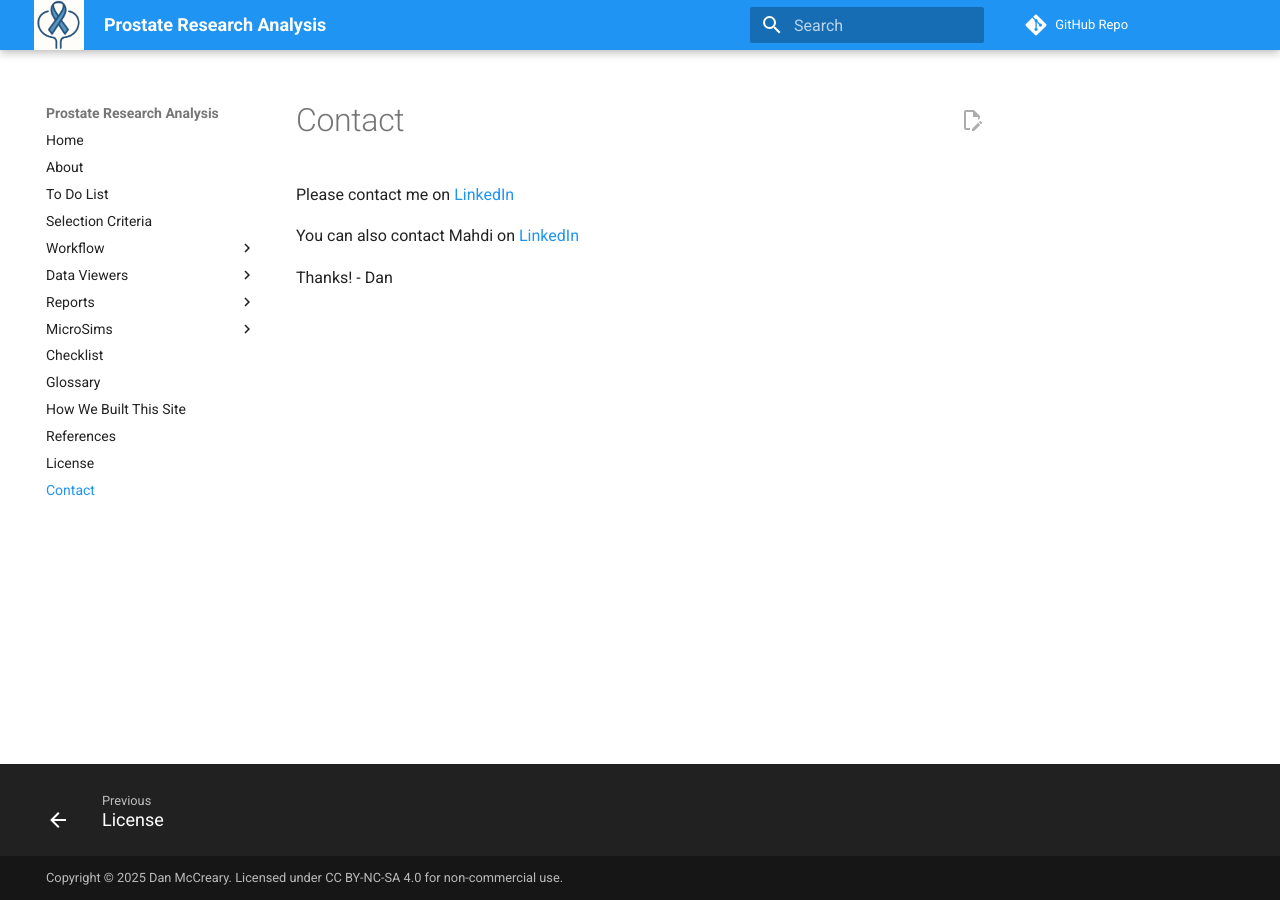
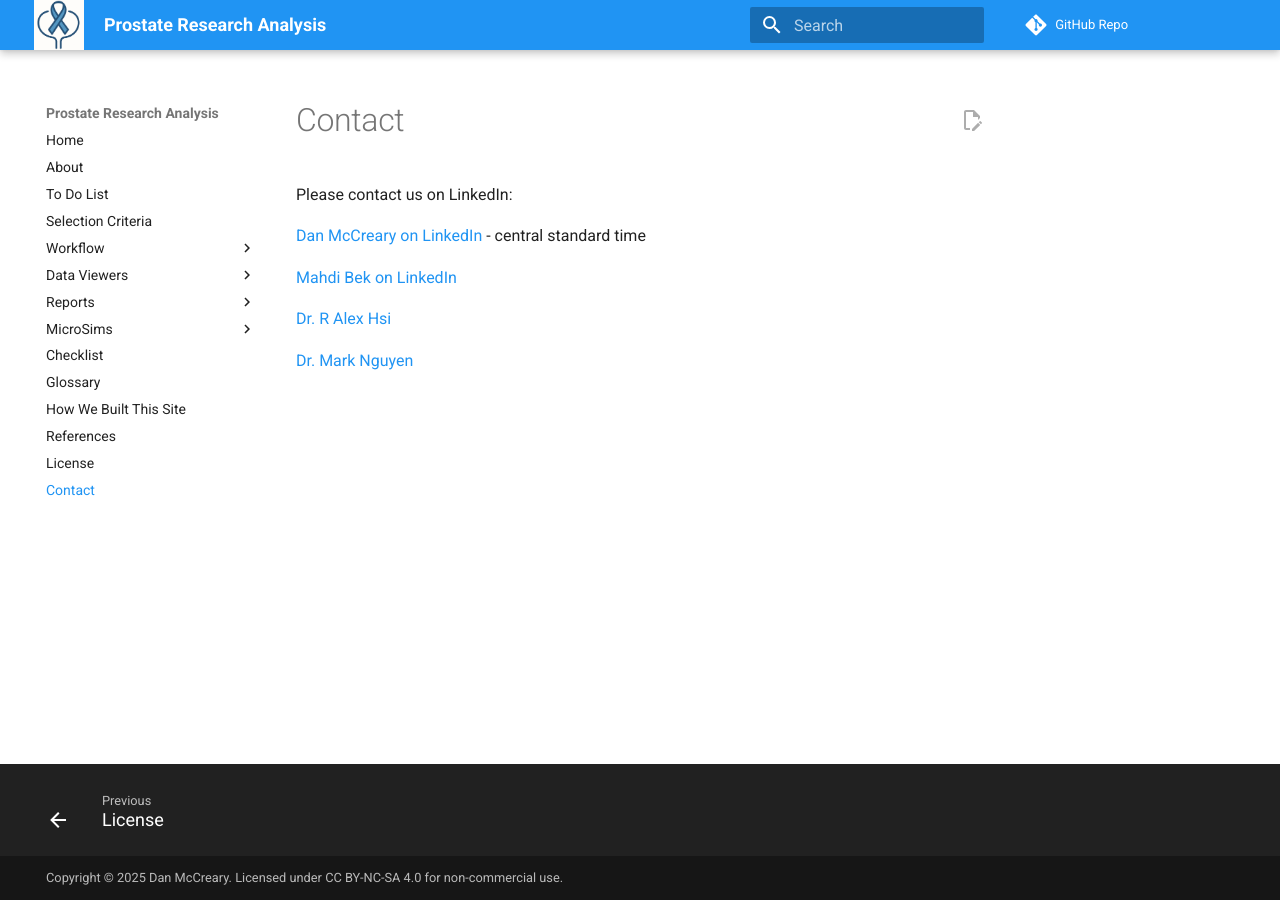
Before and after one commit to dmccreary/prostate-research-analysis, an MkDocs documentation site: the page built from docs/contact.md, in a window 1280 px wide. Built offline with MkDocs 1.6.1 and Material for MkDocs 9.7.7, drawn with Linux system fonts in a browser that asks for light colours; comment, search, counter and statistics services are not loaded.

Commit message:
updated contacts

```diff
--- a/docs/contact.md
+++ b/docs/contact.md
@@ -1,7 +1,12 @@
 # Contact
 
-Please contact me on [LinkedIn](https://www.linkedin.com/in/danmccreary/)
+Please contact us on  LinkedIn:
 
-You can also contact Mahdi on [LinkedIn](https://www.linkedin.com/in/mahdi-bek-khoshnevis-5a9797295/)
 
-Thanks! - Dan
+[Dan McCreary on LinkedIn](https://www.linkedin.com/in/danmccreary/) - central standard time
+
+[Mahdi Bek on LinkedIn](https://www.linkedin.com/in/mahdi-bek-khoshnevis-5a9797295/)
+
+[Dr. R Alex Hsi](https://www.linkedin.com/in/r-alex-hsi-657b2919/)
+
+[Dr. Mark Nguyen](https://www.radiationoncology.uw.edu/education/resident-mark-nguyen/)
```
Also changed, not shown: docs/glossary.md (+4 -4 lines), docs/references.md (+1 -1 lines).
